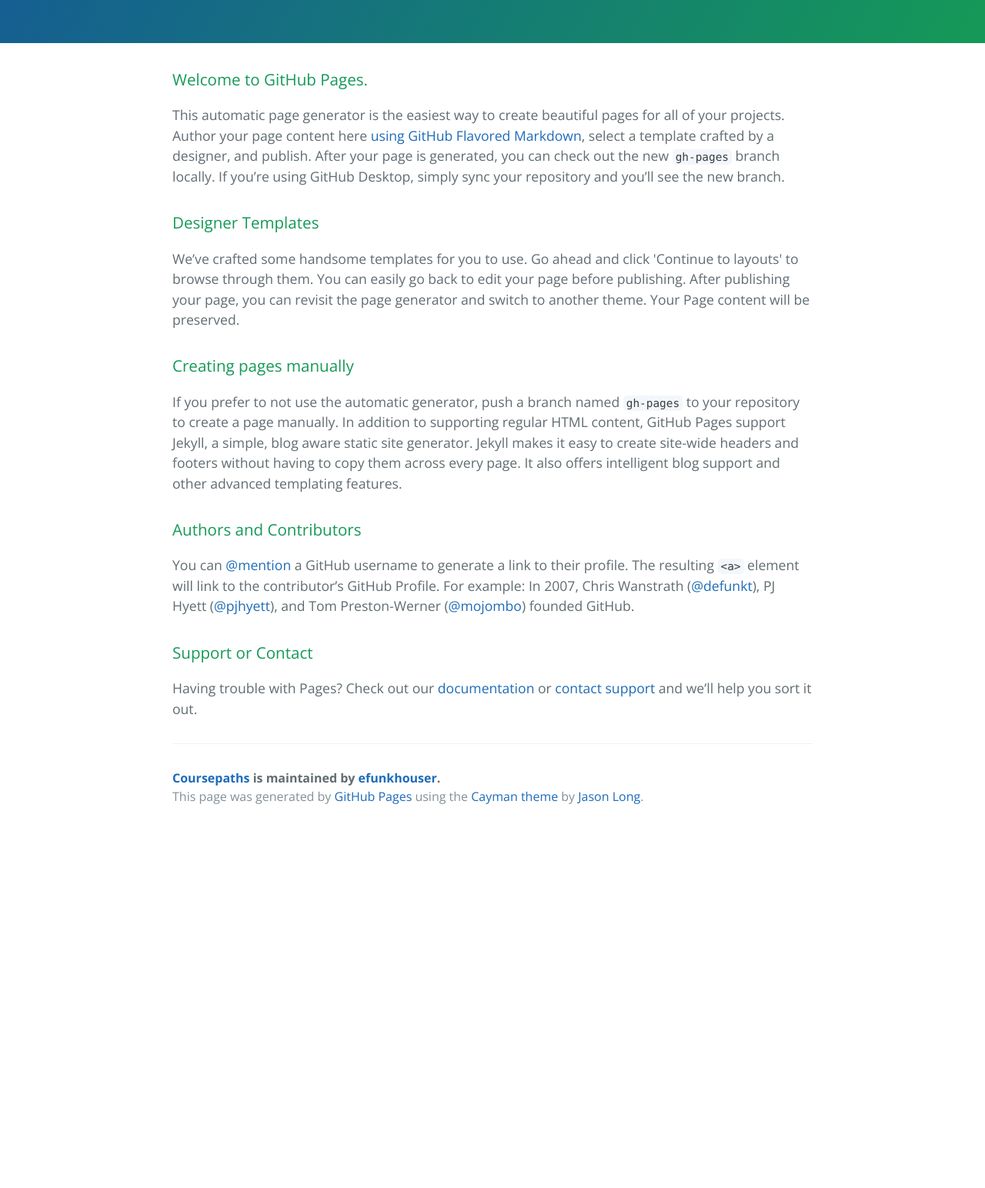
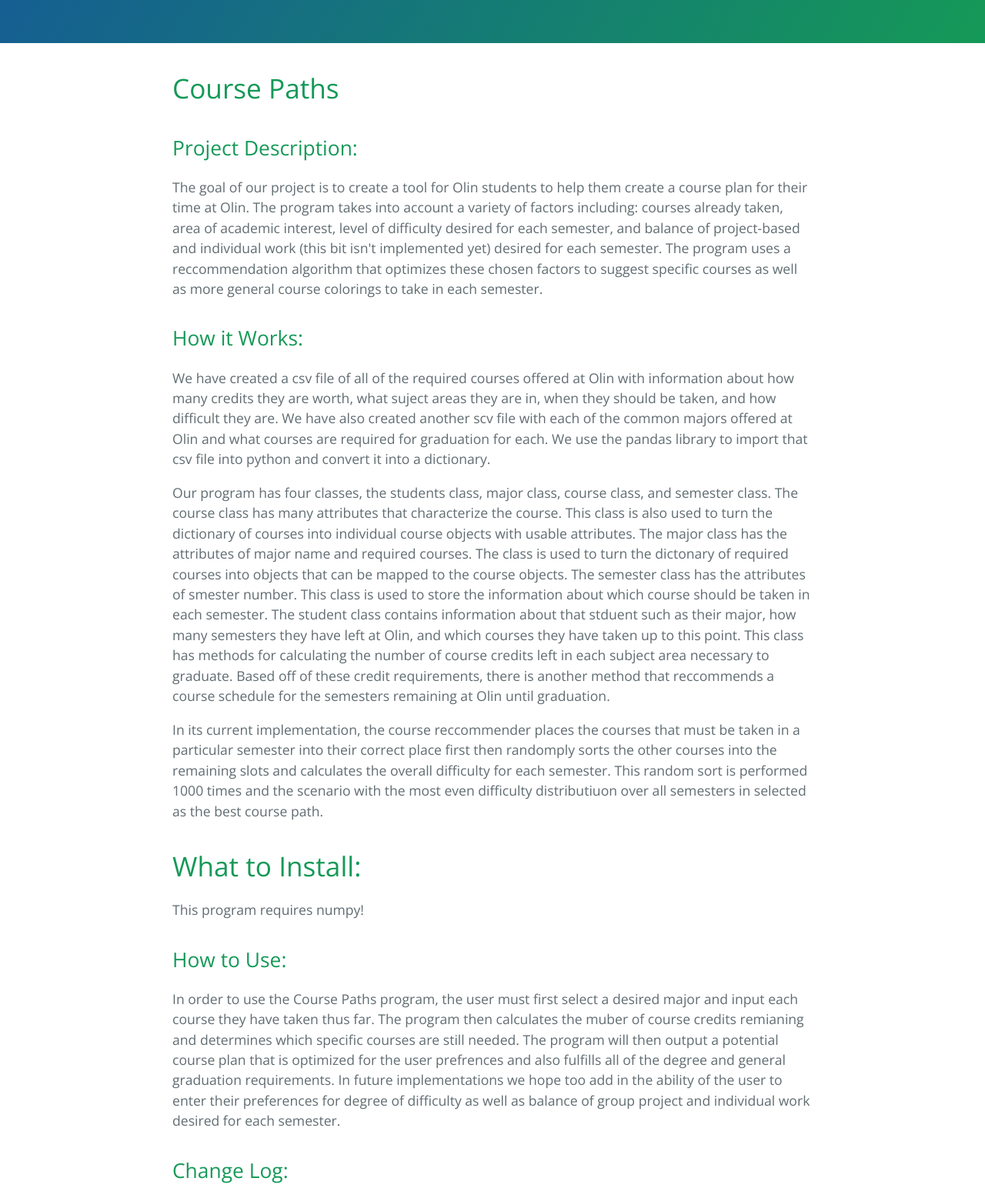
Before and after one commit to efunkhouser/CoursePaths, a plain HTML site: page index.html in a window 1280 px wide. Shown: the part 280-1824 px from the top of the page at 77% size. Before the commit the page ends 1359 px from the top, so only its background shows below. Drawn offline with nearby package versions, Linux system fonts and the light colour scheme.

Commit message:
Create gh-pages branch via GitHub

```diff
--- a/index.html
+++ b/index.html
@@ -19,30 +19,67 @@
     </section>
 
     <section class="main-content">
-      <h3>
-<a id="welcome-to-github-pages" class="anchor" href="#welcome-to-github-pages" aria-hidden="true"><span aria-hidden="true" class="octicon octicon-link"></span></a>Welcome to GitHub Pages.</h3>
+      <h1>
+<a id="course-paths" class="anchor" href="#course-paths" aria-hidden="true"><span aria-hidden="true" class="octicon octicon-link"></span></a>Course Paths</h1>
 
-<p>This automatic page generator is the easiest way to create beautiful pages for all of your projects. Author your page content here <a href="https://guides.github.com/features/mastering-markdown/">using GitHub Flavored Markdown</a>, select a template crafted by a designer, and publish. After your page is generated, you can check out the new <code>gh-pages</code> branch locally. If you’re using GitHub Desktop, simply sync your repository and you’ll see the new branch.</p>
+<h2>
+<a id="project-description" class="anchor" href="#project-description" aria-hidden="true"><span aria-hidden="true" class="octicon octicon-link"></span></a>Project Description:</h2>
 
-<h3>
-<a id="designer-templates" class="anchor" href="#designer-templates" aria-hidden="true"><span aria-hidden="true" class="octicon octicon-link"></span></a>Designer Templates</h3>
+<p>The goal of our project is to create a tool for Olin students to help them create a course plan for their time at Olin. The program takes into account a variety of factors including: courses already taken, area of academic interest, level of difficulty desired for each semester, and balance of project-based and individual work (this bit isn't implemented yet) desired for each semester. The program uses a reccommendation algorithm that optimizes these chosen factors to suggest specific courses as well as more general course colorings to take in each semester.</p>
 
-<p>We’ve crafted some handsome templates for you to use. Go ahead and click 'Continue to layouts' to browse through them. You can easily go back to edit your page before publishing. After publishing your page, you can revisit the page generator and switch to another theme. Your Page content will be preserved.</p>
+<h2>
+<a id="how-it-works" class="anchor" href="#how-it-works" aria-hidden="true"><span aria-hidden="true" class="octicon octicon-link"></span></a>How it Works:</h2>
 
-<h3>
-<a id="creating-pages-manually" class="anchor" href="#creating-pages-manually" aria-hidden="true"><span aria-hidden="true" class="octicon octicon-link"></span></a>Creating pages manually</h3>
+<p>We have created a csv file of all of the required courses offered at Olin with information about how many credits they are worth, what suject areas they are in, when they should be taken, and how difficult they are. We have also created another scv file with each of the common majors offered at Olin and what courses are required for graduation for each. We use the pandas library to import that csv file into python and convert it into a dictionary.</p>
 
-<p>If you prefer to not use the automatic generator, push a branch named <code>gh-pages</code> to your repository to create a page manually. In addition to supporting regular HTML content, GitHub Pages support Jekyll, a simple, blog aware static site generator. Jekyll makes it easy to create site-wide headers and footers without having to copy them across every page. It also offers intelligent blog support and other advanced templating features.</p>
+<p>Our program has four classes, the students class, major class, course class, and semester class.
+The course class has many attributes that characterize the course. This class is also used to turn the dictionary of courses into individual course objects with usable attributes.
+The major class has the attributes of major name and required courses. The class is used to turn the dictonary of required courses into objects that can be mapped to the course objects.
+The semester class has the attributes of smester number. This class is used to store the information about which course should be taken in each semester.
+The student class contains information about that stduent such as their major, how many semesters they have left at Olin, and which courses they have taken up to this point. This class has methods for calculating the number of course credits left in each subject area necessary to graduate. Based off of these credit requirements, there is another method that reccommends a course schedule for the semesters remaining at Olin until graduation. </p>
 
-<h3>
-<a id="authors-and-contributors" class="anchor" href="#authors-and-contributors" aria-hidden="true"><span aria-hidden="true" class="octicon octicon-link"></span></a>Authors and Contributors</h3>
+<p>In its current implementation, the course reccommender places the courses that must be taken in a particular semester into their correct place first then randomply sorts the other courses into the remaining slots and calculates the overall difficulty for each semester. This random sort is performed 1000 times and the scenario with the most even difficulty distributiuon over all semesters in selected as the best course path. </p>
 
-<p>You can <a href="https://help.github.com/articles/basic-writing-and-formatting-syntax/#mentioning-users-and-teams" class="user-mention">@mention</a> a GitHub username to generate a link to their profile. The resulting <code>&lt;a&gt;</code> element will link to the contributor’s GitHub Profile. For example: In 2007, Chris Wanstrath (<a href="https://github.com/defunkt" class="user-mention">@defunkt</a>), PJ Hyett (<a href="https://github.com/pjhyett" class="user-mention">@pjhyett</a>), and Tom Preston-Werner (<a href="https://github.com/mojombo" class="user-mention">@mojombo</a>) founded GitHub.</p>
+<h1>
+<a id="what-to-install" class="anchor" href="#what-to-install" aria-hidden="true"><span aria-hidden="true" class="octicon octicon-link"></span></a>What to Install:</h1>
 
-<h3>
-<a id="support-or-contact" class="anchor" href="#support-or-contact" aria-hidden="true"><span aria-hidden="true" class="octicon octicon-link"></span></a>Support or Contact</h3>
+<p>This program requires numpy!</p>
 
-<p>Having trouble with Pages? Check out our <a href="https://help.github.com/pages">documentation</a> or <a href="https://github.com/contact">contact support</a> and we’ll help you sort it out.</p>
+<h2>
+<a id="how-to-use" class="anchor" href="#how-to-use" aria-hidden="true"><span aria-hidden="true" class="octicon octicon-link"></span></a>How to Use:</h2>
+
+<p>In order to use the Course Paths program, the user must first select a desired major and input each course they have taken thus far. The program then calculates the muber of course credits remianing and determines which specific courses are still needed. The program will then output a potential course plan that is optimized for the user prefrences and also fulfills all of the degree and general graduation requirements. In future implementations we hope too add in the ability of the user to enter their preferences for degree of difficulty as well as balance of group project and individual work desired for each semester.</p>
+
+<h2>
+<a id="change-log" class="anchor" href="#change-log" aria-hidden="true"><span aria-hidden="true" class="octicon octicon-link"></span></a>Change Log:</h2>
+
+<p>Version 1 - Given a limited list of courses, the program sorts the courses between two semesters in order to optimize for the lowest overall difficulty for both semesters.</p>
+
+<p>Version 2 - Same optimization protocol but using a dictionary of all courses available at Olin.</p>
+
+<p>Version 3 - Expanded functionality to account for all semesters, not just 2.</p>
+
+<h2>
+<a id="contributors" class="anchor" href="#contributors" aria-hidden="true"><span aria-hidden="true" class="octicon octicon-link"></span></a>Contributors:</h2>
+
+<p>Ellie Funkhouser, Becca Getto &amp; Emma Price</p>
+
+<h2>
+<a id="faqs" class="anchor" href="#faqs" aria-hidden="true"><span aria-hidden="true" class="octicon octicon-link"></span></a>FAQs:</h2>
+
+<ul>
+<li>Do I have to select a major?
+Yes, in the current version of the program you must select a major.
+In future versions we may try to expand the functionality so picking a specific major is not necessary.</li>
+</ul>
+
+<h2>
+<a id="things-we-need-help-with" class="anchor" href="#things-we-need-help-with" aria-hidden="true"><span aria-hidden="true" class="octicon octicon-link"></span></a>THINGS WE NEED HELP WITH:</h2>
+
+<ul>
+<li>When running the program we are getting the error "TypeError: unhashable type: 'list'"</li>
+<li>Why is this happening? Why is the unhashable type problematic?</li>
+</ul>
 
       <footer class="site-footer">
         <span class="site-footer-owner"><a href="https://github.com/efunkhouser/CoursePaths">Coursepaths</a> is maintained by <a href="https://github.com/efunkhouser">efunkhouser</a>.</span>
```
Also changed, not shown: params.json (+1 -1 lines).
